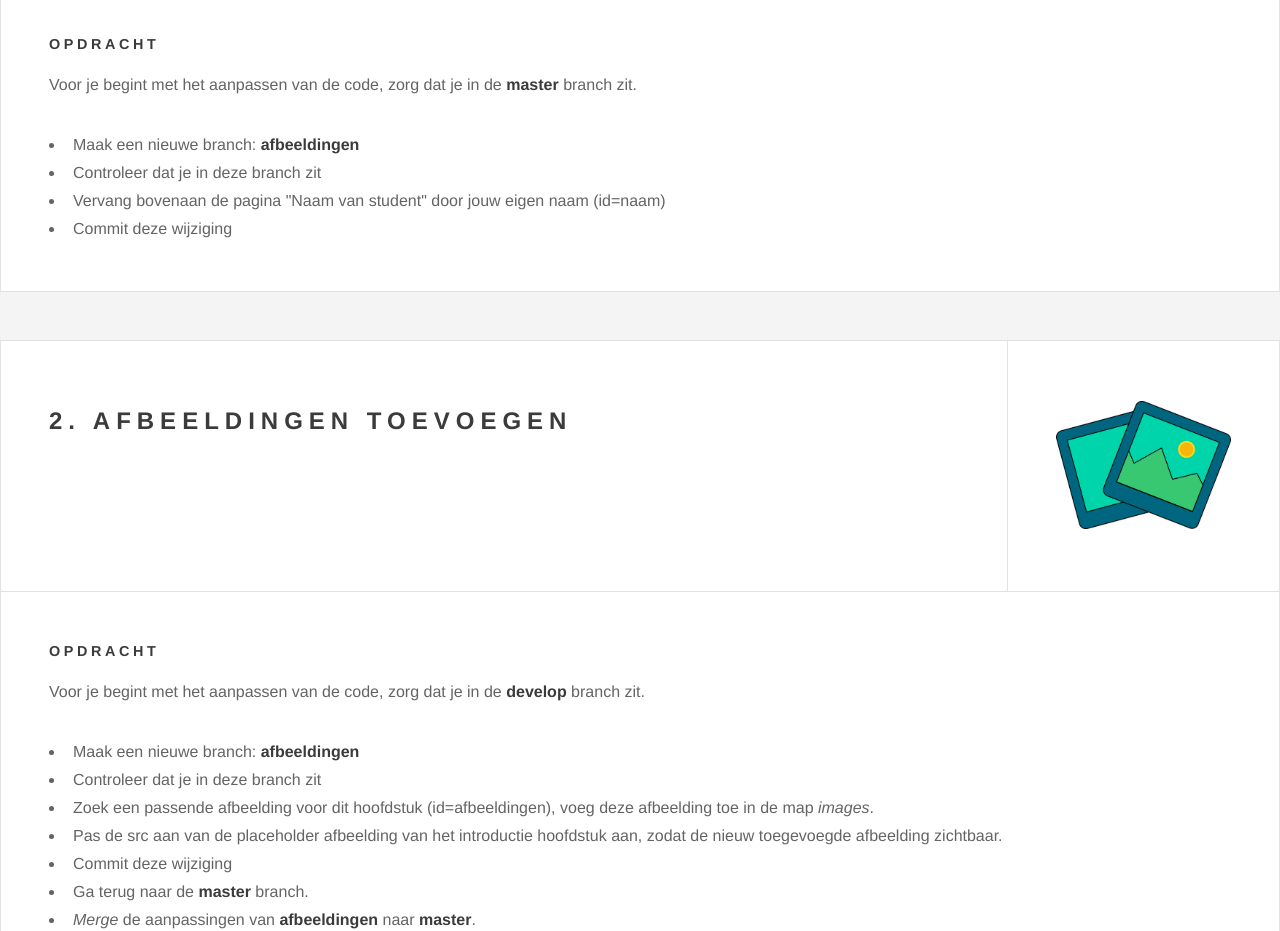
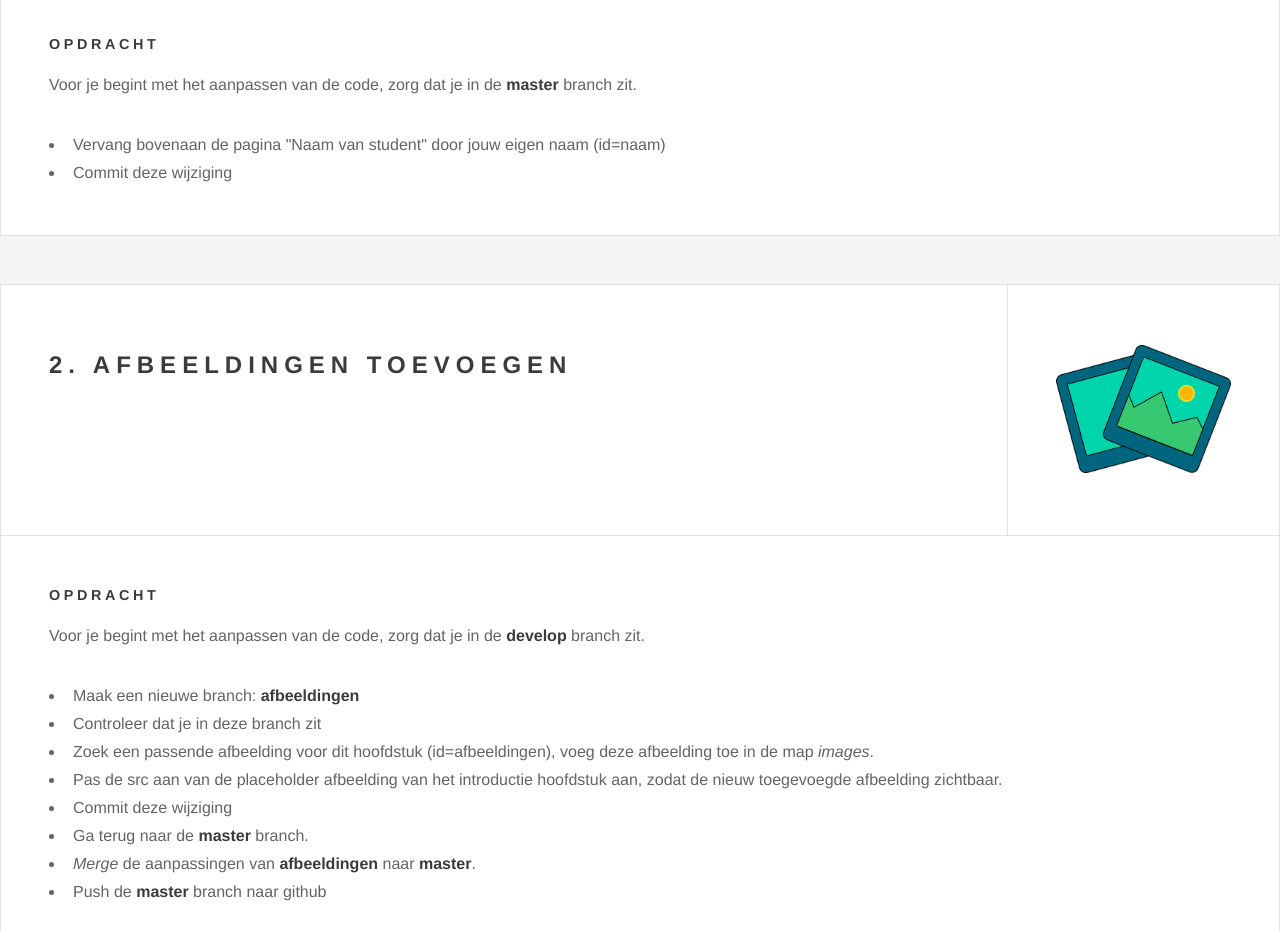
Before and after one commit to tylerboy0604/lo0e-vcs2_5, a plain HTML site: page index.html in a window 1280 px wide. Shown: the part 1060-1991 px from the top of the page. Drawn offline with Linux system fonts and the light colour scheme.

Commit message:
Update hoofdstuk afbeeldingen.

```diff
--- a/index.html
+++ b/index.html
@@ -68,8 +68,6 @@
                     </p>
 
                     <ul>
-                        <li>Maak een nieuwe branch: <strong>afbeeldingen</strong></li>
-                        <li>Controleer dat je in deze branch zit</li>
                         <li>Vervang bovenaan de pagina &quot;Naam van student&quot; door jouw eigen naam (id=naam)</li>
                         <li>Commit deze wijziging</li>
                     </ul>
```
